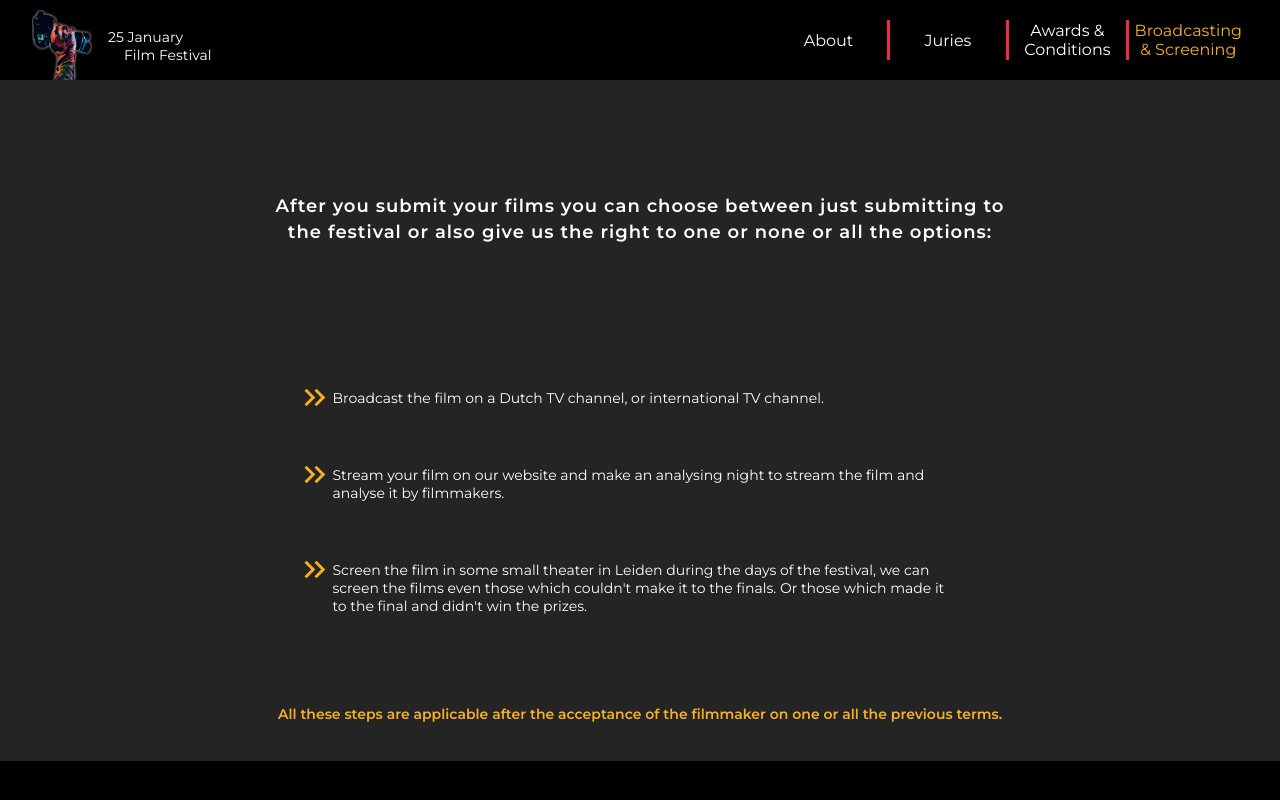
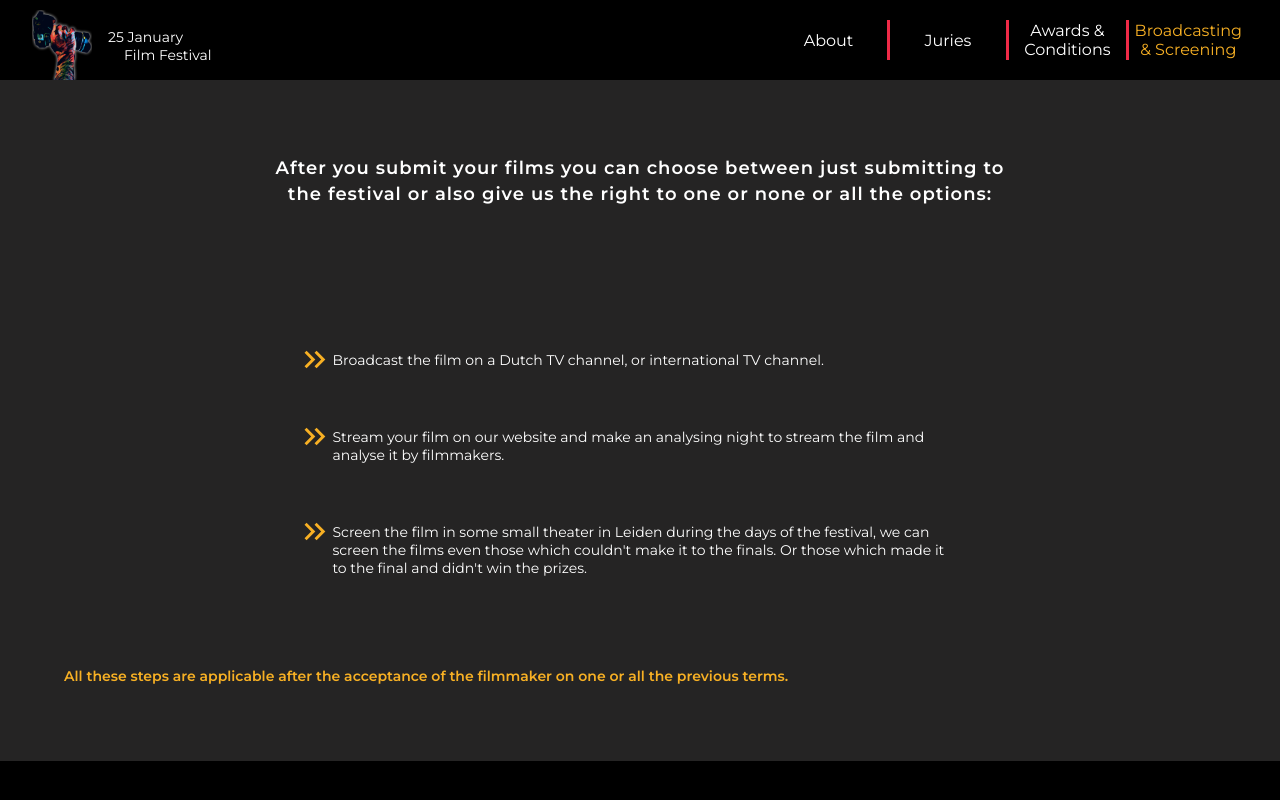
Before and after one commit to ObadaMoustafa/25-January-Film-Festival, a React (Create React App) app: page /broadcasting-and-screening in a window 1280 px wide. Built offline with nearby package versions, Linux system fonts and the light colour scheme.

Commit message:
wrapped components into MUI Container

```diff
--- a/src/routes/awards-and-conditions/AwardsAndConditions.jsx
+++ b/src/routes/awards-and-conditions/AwardsAndConditions.jsx
@@ -1,11 +1,12 @@
-import React from 'react';
-import { Link } from 'react-router-dom';
-import ChevronRightIcon from '@mui/icons-material/ChevronRight';
-import './style.css';
+import React from "react";
+import { Link } from "react-router-dom";
+import ChevronRightIcon from "@mui/icons-material/ChevronRight";
+import "./style.css";
+import { Container } from "@mui/material";
 
 function AwardsAndConditions() {
   return (
-    <div className="main">
+    <Container sx={{ flexGrow: 1 }}>
       <div className="page-introduction">
         <h2>
           13 years passed since the glorious revolution of the 25th of January.
@@ -28,7 +29,7 @@ function AwardsAndConditions() {
           <h2>Conditions</h2>
         </div>
         <ul className="description">
-          <li className='description-list'>
+          <li className="description-list">
             <span className="single-overlay">
               <ChevronRightIcon className="single-arrow" />
             </span>
@@ -38,13 +39,13 @@ function AwardsAndConditions() {
               revolutionary film is welcome to be a part of our festival.
             </p>
           </li>
-          <li className='description-list'>
+          <li className="description-list">
             <span className="single-overlay">
               <ChevronRightIcon className="single-arrow" />
             </span>
             <p>All submitted films must be made in the last 2 years max.</p>
           </li>
-          <li className='description-list'>
+          <li className="description-list">
             <span className="single-overlay">
               <ChevronRightIcon className="single-arrow" />
             </span>
@@ -63,7 +64,7 @@ function AwardsAndConditions() {
           <h2>Awards</h2>
         </div>
         <ul className="description">
-          <li className='description-list'>
+          <li className="description-list">
             <span className="single-overlay">
               <ChevronRightIcon className="single-arrow" />
             </span>
@@ -73,7 +74,7 @@ function AwardsAndConditions() {
             <p>The documentary's duration must be longer than 50 minutes.</p>
             <p>The resolution of the film must be at least 1080q.</p>
           </div>
-          <li className='description-list'>
+          <li className="description-list">
             <span className="single-overlay">
               <ChevronRightIcon className="single-arrow" />
             </span>
@@ -86,7 +87,7 @@ function AwardsAndConditions() {
             </p>
             <p>The resolution of the film must be at least 1080q.</p>
           </div>
-          <li className='description-list'>
+          <li className="description-list">
             <span className="single-overlay">
               <ChevronRightIcon className="single-arrow" />
             </span>
@@ -96,7 +97,7 @@ function AwardsAndConditions() {
             <p>The documentary's duration must be shorter than 20 minutes.</p>
             <p>The resolution of the film must be at least 1080q.</p>
           </div>
-          <li className='description-list'>
+          <li className="description-list">
             <span className="single-overlay">
               <ChevronRightIcon className="single-arrow" />
             </span>
@@ -106,7 +107,7 @@ function AwardsAndConditions() {
             <p>The film's duration must be longer than 50 minutes.</p>
             <p>The resolution of the film must be at least 1080q.</p>
           </div>
-          <li className='description-list'>
+          <li className="description-list">
             <span className="single-overlay">
               <ChevronRightIcon className="single-arrow" />
             </span>
@@ -116,7 +117,7 @@ function AwardsAndConditions() {
             <p>The film's duration must be shorter than 50 minutes.</p>
             <p>The resolution of the film must be at least 1080q.</p>
           </div>
-          <li className='description-list'>
+          <li className="description-list">
             <span className="single-overlay">
               <ChevronRightIcon className="single-arrow" />
             </span>
@@ -130,7 +131,7 @@ function AwardsAndConditions() {
             </p>
             <p>The resolution of the film must be at least 480q.</p>
           </div>
-          <li className='description-list'>
+          <li className="description-list">
             <span className="single-overlay">
               <ChevronRightIcon className="single-arrow" />
             </span>
@@ -140,11 +141,11 @@ function AwardsAndConditions() {
             <p>
               This honouring award is given to any activist / organization, who
               contribute in a revolutionary idea or movement.
+            </p>
             <p>
               This award goes to any person: dead, alive or detained. You can
               nominate any person or organization you believe they deserve the
               award.
-              </p>
             </p>
           </div>
         </ul>
@@ -165,7 +166,7 @@ function AwardsAndConditions() {
           from the festival.
         </p>
         <ul className="description">
-          <li className='description-list'>
+          <li className="description-list">
             <span className="single-overlay">
               <ChevronRightIcon className="single-arrow" />
             </span>
@@ -178,7 +179,7 @@ function AwardsAndConditions() {
               These three projects will graduate to the final selection stage.
             </p>
           </div>
-          <li className='description-list'>
+          <li className="description-list">
             <span className="single-overlay">
               <ChevronRightIcon className="single-arrow" />
             </span>
@@ -188,10 +189,10 @@ function AwardsAndConditions() {
             <p>
               our main jury will look at the submitted films and give decisions
               who are the winners.
+            </p>
             <p>
               This main jury will be from big professional film makers and
               documentary makers.
-              </p>
             </p>
           </div>
           <div className="link-container">
@@ -200,7 +201,7 @@ function AwardsAndConditions() {
               <ChevronRightIcon className="submitting-single-arrow-2" />
             </span>
             <h5>
-              <Link to={'/juries'} className="link-to-jury">
+              <Link to={"/juries"} className="link-to-jury">
                 Click her to meet our jury.
               </Link>
             </h5>
@@ -212,10 +213,10 @@ function AwardsAndConditions() {
       </div>
       <div className="btn-container">
         <button className="nominate-btn">
-          <Link to={'/'}>Click here to nominate</Link>
+          <Link to={"/"}>Click here to nominate</Link>
         </button>
       </div>
-    </div>
+    </Container>
   );
 }
 
--- a/src/routes/broadcasting-and-screening/BroadcastingAndScreening.jsx
+++ b/src/routes/broadcasting-and-screening/BroadcastingAndScreening.jsx
@@ -1,10 +1,11 @@
-import React from 'react';
-import ChevronRightIcon from '@mui/icons-material/ChevronRight';
-import './style.css';
+import React from "react";
+import ChevronRightIcon from "@mui/icons-material/ChevronRight";
+import "./style.css";
+import { Container } from "@mui/material";
 
 function BroadcastingAndScreening() {
   return (
-    <div className="broadcasting-container">
+    <Container sx={{ flexGrow: 1 }}>
       <div className="page-introduction">
         <h2>
           After you submit your films you can choose between just submitting to
@@ -46,13 +47,13 @@ function BroadcastingAndScreening() {
           </p>
         </div>
       </div>
-      <div className='broadcast-extra-information'>
+      <div className="broadcast-extra-information">
         <p>
           All these steps are applicable after the acceptance of the filmmaker
           on one or all the previous terms.
         </p>
       </div>
-    </div>
+    </Container>
   );
 }
 
```
Lines whose indentation alone changed are shown as unchanged.
